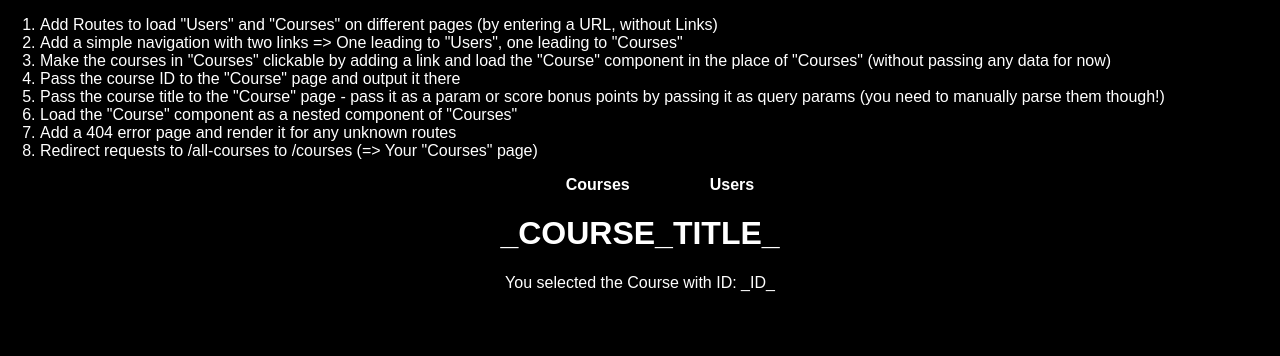
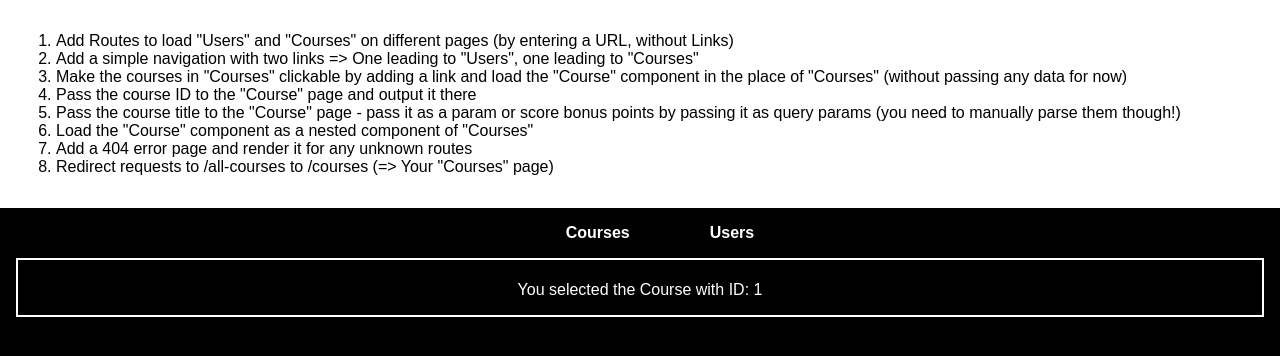
Before and after one commit to mkhbragg/react-complete-guide-routing-assignment, a React (Create React App) app: page /courses/1 in a window 1280 px wide. Shown: the top 356 px of the page. Built offline with nearby package versions, Linux system fonts and the light colour scheme.

Commit message:
Task 4: Pass the course ID to the 'Course' page and output it there

```diff
--- /dev/null
+++ b/src/containers/Assignment/Assignment.css
@@ -0,0 +1,5 @@
+.Assignment {
+    background-color: white;
+    color: black;
+    padding: 1rem;
+}
--- a/src/containers/Assignment/Assignment.js
+++ b/src/containers/Assignment/Assignment.js
@@ -1,7 +1,10 @@
 import React from 'react';
+
+import './Assignment.css';
 
 const assignment = () => {
     return (
+        <div className="Assignment">
             <ol style={{textAlign: 'left'}}>
                 <li>Add Routes to load "Users" and "Courses" on different pages (by entering a URL, without Links)</li>
                 <li>Add a simple navigation with two links => One leading to "Users", one leading to "Courses"</li>
@@ -12,6 +15,7 @@ const assignment = () => {
                 <li>Add a 404 error page and render it for any unknown routes</li>
                 <li>Redirect requests to /all-courses to /courses (=> Your "Courses" page)</li>
             </ol>
+        </div>
     );
 }
 
--- /dev/null
+++ b/src/containers/Course/Course.css
@@ -0,0 +1,4 @@
+.FullCourse {
+    border: 2px solid white;
+    margin: 1rem;
+}
--- a/src/containers/Course/Course.js
+++ b/src/containers/Course/Course.js
@@ -1,11 +1,24 @@
 import React, { Component } from 'react';
 
+import './Course.css';
+
 class Course extends Component {
+    state = {
+        title: null
+    };
+
+    componentWillMount() {
+        const query = new URLSearchParams(this.props.location.search);
+        for (let param of query.entries()) {
+            this.setState({ [param[0]]: param[1] });
+        }
+    }
+
     render () {
         return (
-            <div>
-                <h1>_COURSE_TITLE_</h1>
-                <p>You selected the Course with ID: _ID_</p>
+            <div className="FullCourse">
+                <h1>{this.state.title}</h1>
+                <p>You selected the Course with ID: {this.props.match.params.id}</p>
             </div>
         );
     }
--- a/src/containers/Courses/Courses.css
+++ b/src/containers/Courses/Courses.css
@@ -7,13 +7,14 @@
 }
 
 .Course {
-    border: 1px solid #eee;
-    box-shadow: 0 2px 3px #ccc;
+    border: 1px solid white;
     padding: 10px;
     margin: 10px;
     cursor: pointer;
     display: flex;
     flex-direction: column;
+    height: 5rem;
+    justify-content: space-around;
 }
 
 .Course a {
--- a/src/containers/Courses/Courses.js
+++ b/src/containers/Courses/Courses.js
@@ -1,5 +1,4 @@
 import React, { Component } from 'react';
-import { Link } from 'react-router-dom';
 
 import './Courses.css';
 
@@ -12,6 +11,13 @@ class Courses extends Component {
         ]
     }
 
+    courseSelectedHandler = (course) => {
+        this.props.history.push({
+            pathname: '/courses/' + course.id,
+            search: '?title=' + course.title
+        });
+    }
+
     render () {
         return (
             <div>
@@ -21,9 +27,10 @@ class Courses extends Component {
                         this.state.courses.map( course => {
                             return <article
                                 className="Course"
-                                key={course.id}>
+                                key={course.id}
+                                onClick={() => this.courseSelectedHandler(course)}>
                                 {course.title}
-                                <Link to={{ pathname: '/courses/' + course.id}} exact>Course</Link></article>;
+                                <a>Course</a></article>;
                         } )
                     }
                 </section>
--- a/src/index.css
+++ b/src/index.css
@@ -4,9 +4,6 @@ body {
   font-family: sans-serif;
   text-align: center;
   background-color: black;
-}
-
-.App {
   color: white;
 }
 
```
Lines whose indentation alone changed are shown as unchanged.
